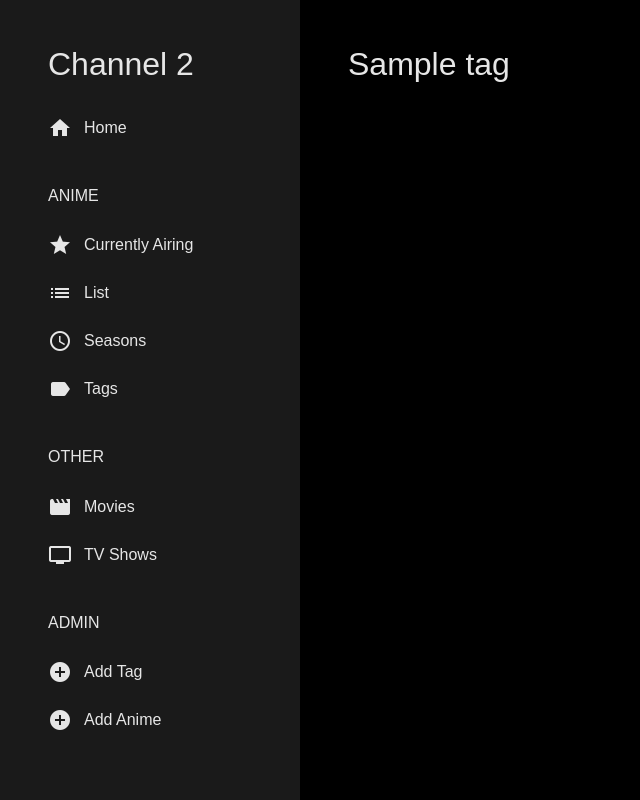
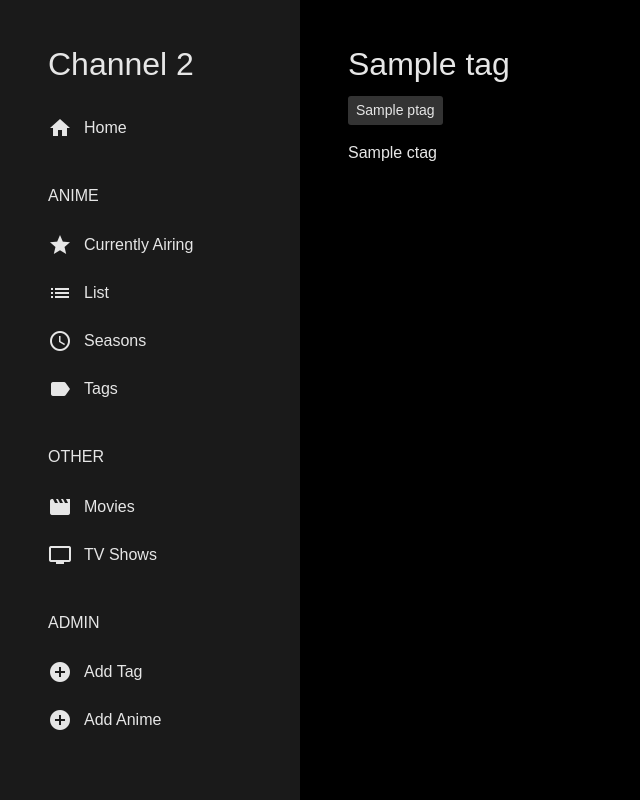
Before and after one commit to derekkwok/channel2, a Python web app: template templates/web/pages/tag.html in a window 1280 px wide. Shown: the whole page, without its empty margins (0-640 px from the left). Run offline with Jinja, Linux system fonts and the light colour scheme; the template is opened without the code that fills it: most values are stand-ins (such as "Sample title", 1, 10 or a date in 2020); some libraries are stand-ins or nearby versions; some web fonts are replaced.

Commit message:
Display parent/children tags and add some basic styling.

```diff
--- a/channel2/apps/web/views/tag_view.py
+++ b/channel2/apps/web/views/tag_view.py
@@ -22,4 +22,6 @@ class TagView(views.TemplateView):
             return shortcuts.redirect('tag', tag_pk=tag_pk, tag_slug=tag.slug)
         return self.render_to_response({
             'tag': tag,
+            'tag_children': tag.children.all().order_by('name'),
+            'tag_parents': tag.parents.all().order_by('name'),
         })
--- a/static/css/channel2.css
+++ b/static/css/channel2.css
@@ -11,3 +11,4 @@
 
 /* Import component and page styles. */
 @import 'nav.css';
+@import 'tag.css';
--- /dev/null
+++ b/static/css/tag.css
@@ -0,0 +1,31 @@
+.tag-parent-list {
+    list-style-type: none;
+    margin: -12px -4px -4px;
+    padding: 0;
+}
+
+.tag-parent {
+    display: inline-block;
+}
+
+.tag-parent-link {
+    background-color: #333333;
+    border-radius: 3px;
+    font-size: 14px;
+    display: block;
+    margin: 4px;
+    padding: 4px 8px;
+}
+
+.tag-child-list {
+    list-style-type: none;
+    padding: 0;
+}
+
+.tag-child-item {
+    display: block;
+}
+
+.tag-child-link {
+    display: block;
+}
--- a/static/css/typography.css
+++ b/static/css/typography.css
@@ -9,7 +9,7 @@ h1 {
     margin: .5em 0;
 }
 
-p, span {
+a, p, span {
     font-family: var(--font-family);
     font-size: var(--font-size);
     font-weight: var(--font-weight-normal);
--- a/templates/web/pages/tag.html
+++ b/templates/web/pages/tag.html
@@ -2,4 +2,22 @@
 
 {% block content %}
     <h1 class="page-title">{{ tag.name }}</h1>
+    {% if tag_parents %}
+        <ul class="tag-parent-list">
+            {% for ptag in tag_parents %}
+                <li class="tag-parent">
+                    <a href="{{ url('tag', args=[ptag.pk, ptag.slug]) }}" class="tag-parent-link">{{ ptag.name }}</a>
+                </li>
+            {% endfor %}
+        </ul>
+    {% endif %}
+    {% if tag_children %}
+        <ul class="tag-child-list">
+            {% for ctag in tag_children %}
+                <li class="tag-child-item">
+                    <a href="{{ url('tag', args=[ctag.pk, ctag.slug]) }}" class="tag-child-link">{{ ctag.name }}</a>
+                </li>
+            {% endfor %}
+        </ul>
+    {% endif %}
 {% endblock %}
```
Also changed, not shown: templates/web/pages/tag_list.html (+3 -6 lines).
